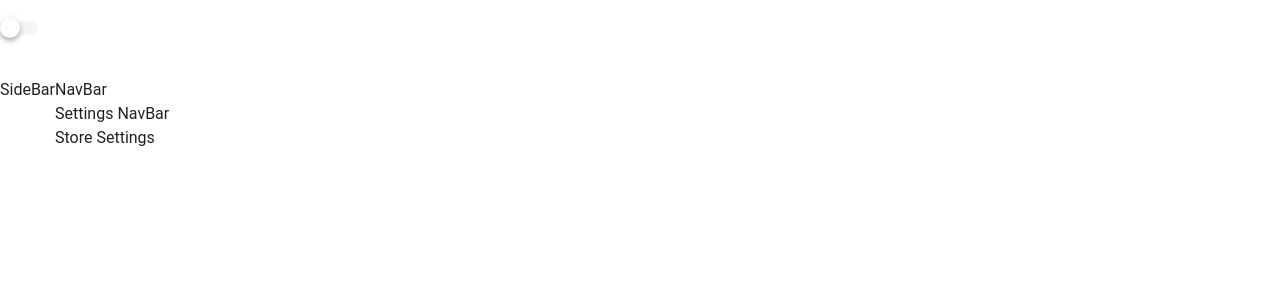
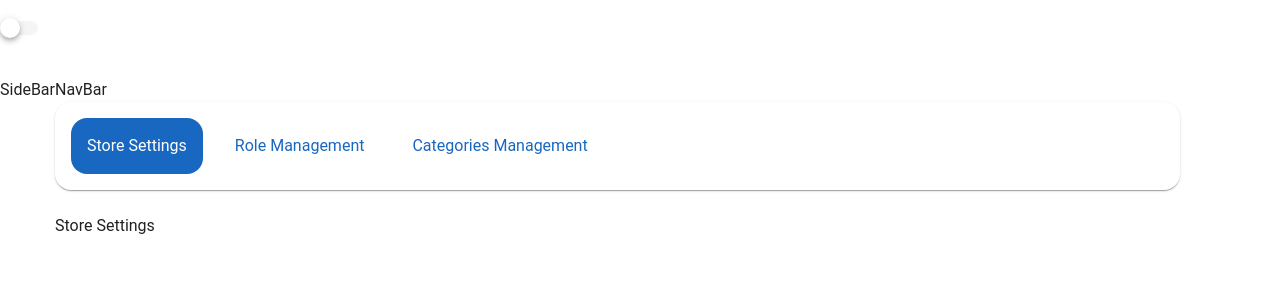
Before and after one commit to AhmedSholah/Vue-Project, a Vue app: page /settings/store in a window 1280 px wide. Shown: the top 300 px of the page. Built offline with nearby package versions, Linux system fonts and the light colour scheme.

Commit message:
feat(SettingsNavBar): add dynamic navigation links with styling
Implement dynamic navigation links in the SettingsNavBar component, allowing for easier navigation between different settings pages. The links are styled to indicate the active page, improving user experience and visual feedback.

```diff
--- a/src/components/SettingsNavBar.vue
+++ b/src/components/SettingsNavBar.vue
@@ -1 +1,27 @@
-<template>Settings NavBar</template>
+<template>
+    <v-card class="d-flex pa-4" style="border-radius: 16px; margin-right: 100px">
+        <router-link
+            v-for="(link, index) in links"
+            :key="index"
+            :to="link.to"
+            class="text-decoration-none mr-4 px-4 py-2 d-flex align-center"
+            :class="{
+                'bg-primary white--text': $route.path === link.to,
+                'text-primary hover-primary': $route.path !== link.to,
+            }"
+            style="border-radius: 16px; height: 56px; transition: all 0.3s ease"
+        >
+            {{ link.text }}
+        </router-link>
+    </v-card>
+</template>
+
+<script setup>
+import { ref } from 'vue'
+
+const links = [
+    { to: '/settings/store', text: 'Store Settings' },
+    { to: '/settings/roles', text: 'Role Management' },
+    { to: '/settings/categories', text: 'Categories Management' },
+]
+</script>
```
